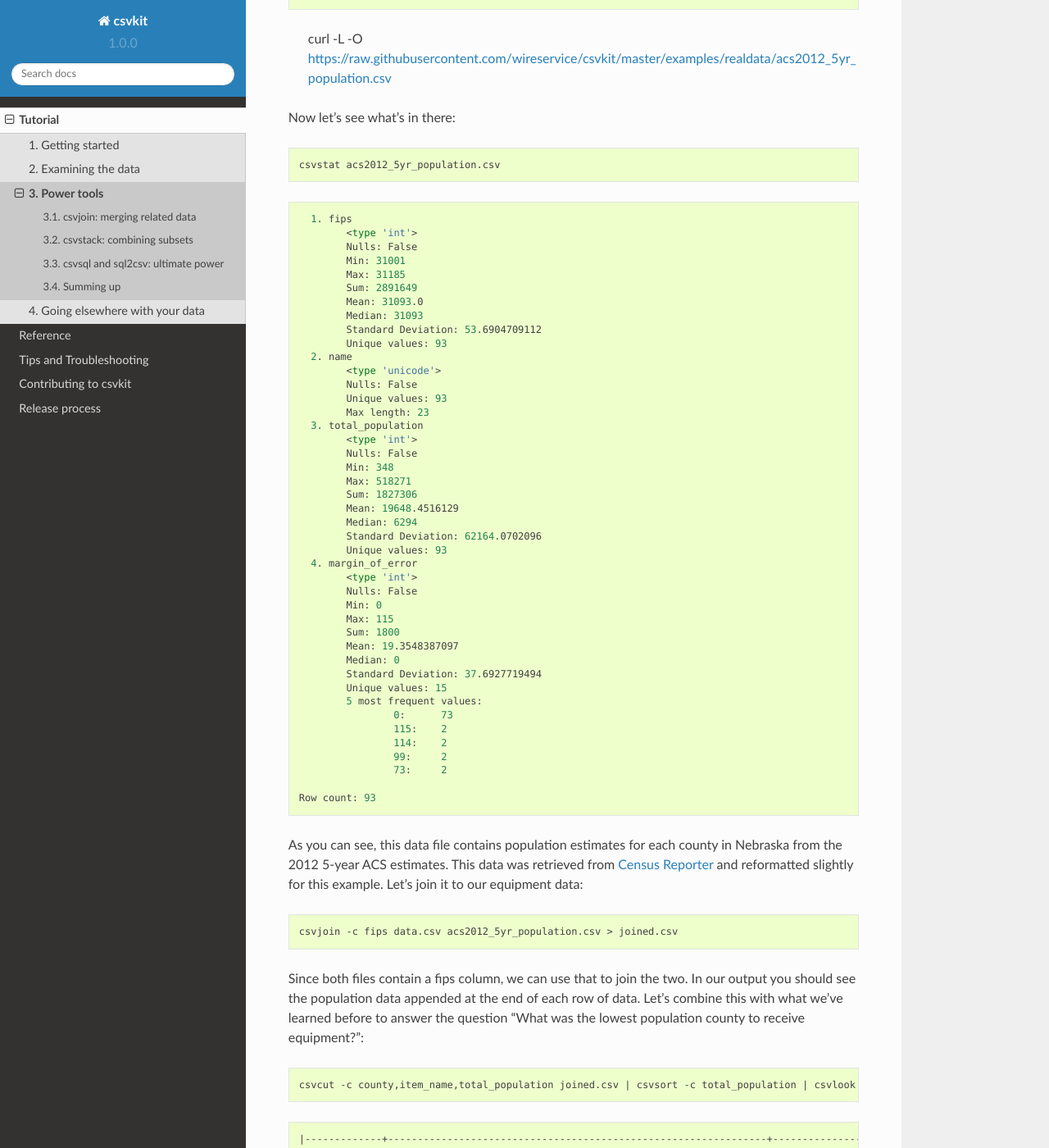
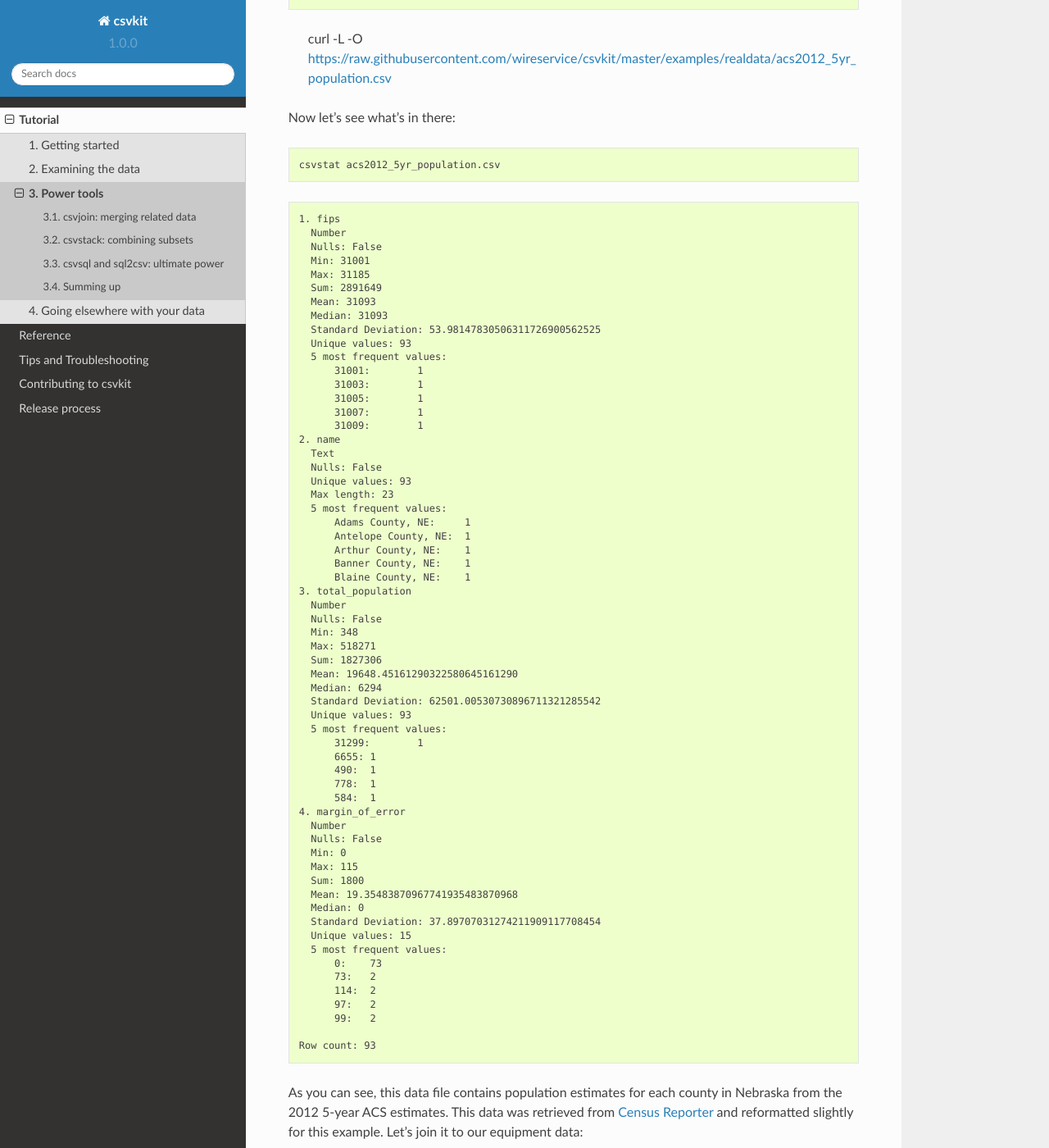
Before and after one commit to wireservice/csvkit, a Sphinx documentation site: the page built from docs/tutorial/3_power_tools.rst, in a window 1280 px wide and 1400 px high, scrolled down 416 px. Shown: the whole window at 82% size. Built offline with Sphinx 7.4.7 and the Read the Docs theme 2.0.0, drawn with Linux system fonts in a browser that asks for light colours; some of the changed text lies outside the part shown.

Commit message:
Fix up csvstat output in tutorial. Closes #710.

```diff
--- a/docs/tutorial/3_power_tools.rst
+++ b/docs/tutorial/3_power_tools.rst
@@ -17,49 +17,67 @@ Now let's see what's in there:
 
     csvstat acs2012_5yr_population.csv
 
-.. code-block:: bash
+.. code-block:: none
 
-      1. fips
-            <type 'int'>
-            Nulls: False
-            Min: 31001
-            Max: 31185
-            Sum: 2891649
-            Mean: 31093.0
-            Median: 31093
-            Standard Deviation: 53.6904709112
-            Unique values: 93
-      2. name
-            <type 'unicode'>
-            Nulls: False
-            Unique values: 93
-            Max length: 23
-      3. total_population
-            <type 'int'>
-            Nulls: False
-            Min: 348
-            Max: 518271
-            Sum: 1827306
-            Mean: 19648.4516129
-            Median: 6294
-            Standard Deviation: 62164.0702096
-            Unique values: 93
-      4. margin_of_error
-            <type 'int'>
-            Nulls: False
-            Min: 0
-            Max: 115
-            Sum: 1800
-            Mean: 19.3548387097
-            Median: 0
-            Standard Deviation: 37.6927719494
-            Unique values: 15
-            5 most frequent values:
-                    0:      73
-                    115:    2
-                    114:    2
-                    99:     2
-                    73:     2
+    1. fips
+      Number
+      Nulls: False
+      Min: 31001
+      Max: 31185
+      Sum: 2891649
+      Mean: 31093
+      Median: 31093
+      Standard Deviation: 53.98147830506311726900562525
+      Unique values: 93
+      5 most frequent values:
+          31001:	1
+          31003:	1
+          31005:	1
+          31007:	1
+          31009:	1
+    2. name
+      Text
+      Nulls: False
+      Unique values: 93
+      Max length: 23
+      5 most frequent values:
+          Adams County, NE:	1
+          Antelope County, NE:	1
+          Arthur County, NE:	1
+          Banner County, NE:	1
+          Blaine County, NE:	1
+    3. total_population
+      Number
+      Nulls: False
+      Min: 348
+      Max: 518271
+      Sum: 1827306
+      Mean: 19648.45161290322580645161290
+      Median: 6294
+      Standard Deviation: 62501.00530730896711321285542
+      Unique values: 93
+      5 most frequent values:
+          31299:	1
+          6655:	1
+          490:	1
+          778:	1
+          584:	1
+    4. margin_of_error
+      Number
+      Nulls: False
+      Min: 0
+      Max: 115
+      Sum: 1800
+      Mean: 19.35483870967741935483870968
+      Median: 0
+      Standard Deviation: 37.89707031274211909117708454
+      Unique values: 15
+      5 most frequent values:
+          0:	73
+          73:	2
+          114:	2
+          97:	2
+          99:	2
 
     Row count: 93
 
@@ -119,26 +137,30 @@ Using csvstat we can see that our ``region.csv`` contains both datasets:
 
 .. code-block:: bash
 
-      1. state
-            <type 'unicode'>
-            Nulls: False
-            Values: KS, NE
-      8. acquisition_cost
-            <type 'float'>
-            Nulls: False
-            Min: 0.0
-            Max: 658000.0
-            Sum: 9447912.36
-            Mean: 3618.50339334
-            Median: 138.0
-            Standard Deviation: 23725.9555723
-            Unique values: 127
-            5 most frequent values:
-                    120.0:  649
-                    499.0:  449
-                    138.0:  311
-                    6800.0: 304
-                    58.71:  218
+    1. state
+      Text
+      Nulls: False
+      Values: NE, KS
+      Max length: 2
+      5 most frequent values:
+          KS:	1575
+          NE:	1036
+    8. acquisition_cost
+      Number
+      Nulls: False
+      Min: 0.0
+      Max: 658000
+      Sum: 9440445.91
+      Mean: 3615.643780160857908847184987
+      Median: 138
+      Standard Deviation: 23730.63142202547205726466358
+      Unique values: 127
+      5 most frequent values:
+          120.0:	649
+          499.0:	449
+          138.0:	311
+          6800.0:	304
+          58.71:	218
 
     Row count: 2611
 
--- a/docs/tutorial/4_going_elsewhere.rst
+++ b/docs/tutorial/4_going_elsewhere.rst
@@ -61,7 +61,7 @@ For the programmers out there, the command line is rarely as functional as just
 
     csvpy data.csv
 
-.. code-block:: bash
+.. code-block:: none
 
     Welcome! "data.csv" has been loaded in a reader object named "reader".
     >>> print len(list(reader))
```
Also changed, not shown: docs/tutorial/2_examining_the_data.rst (+46 -46 lines).
